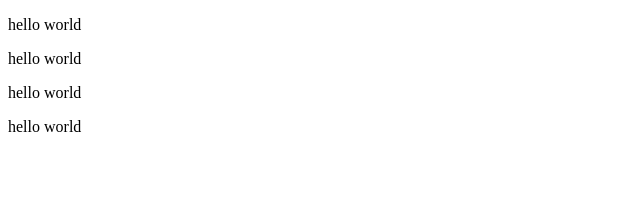
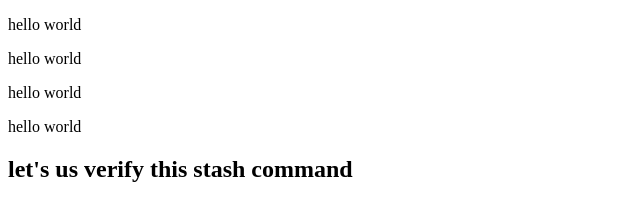
Before and after one commit to Genes1s2/git-test, a plain HTML site: page index.html in a window 1280 px wide. Shown: the whole page, without its empty margins (0-640 px from the left). Drawn offline with Linux system fonts and the light colour scheme.

Commit message:
stash was applied

```diff
--- a/index.html
+++ b/index.html
@@ -12,5 +12,11 @@
     <p>hello world</p>
     <p>hello world</p>
 
+    <section>
+        <div>
+            <h1>let's us verify this stash command</h1>
+        </div>
+    </section>
+
 </body>
 </html>
```
